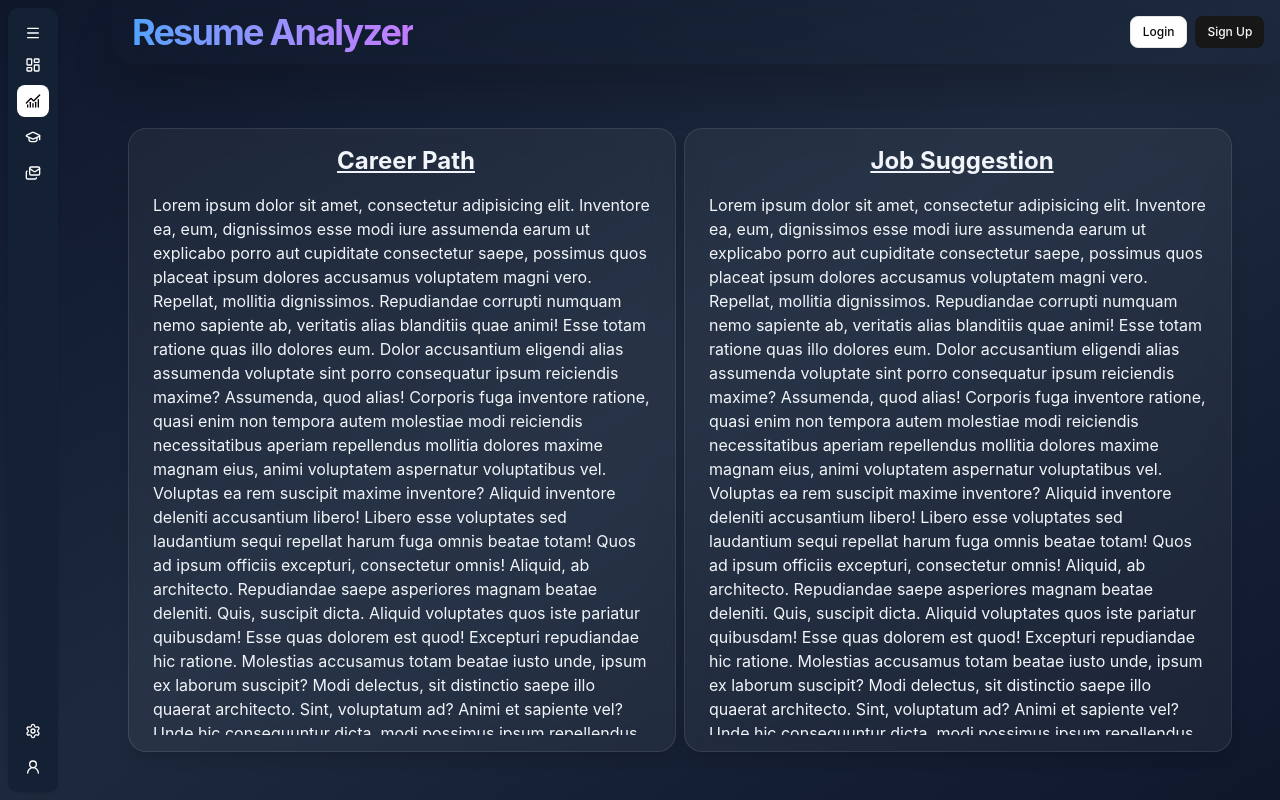
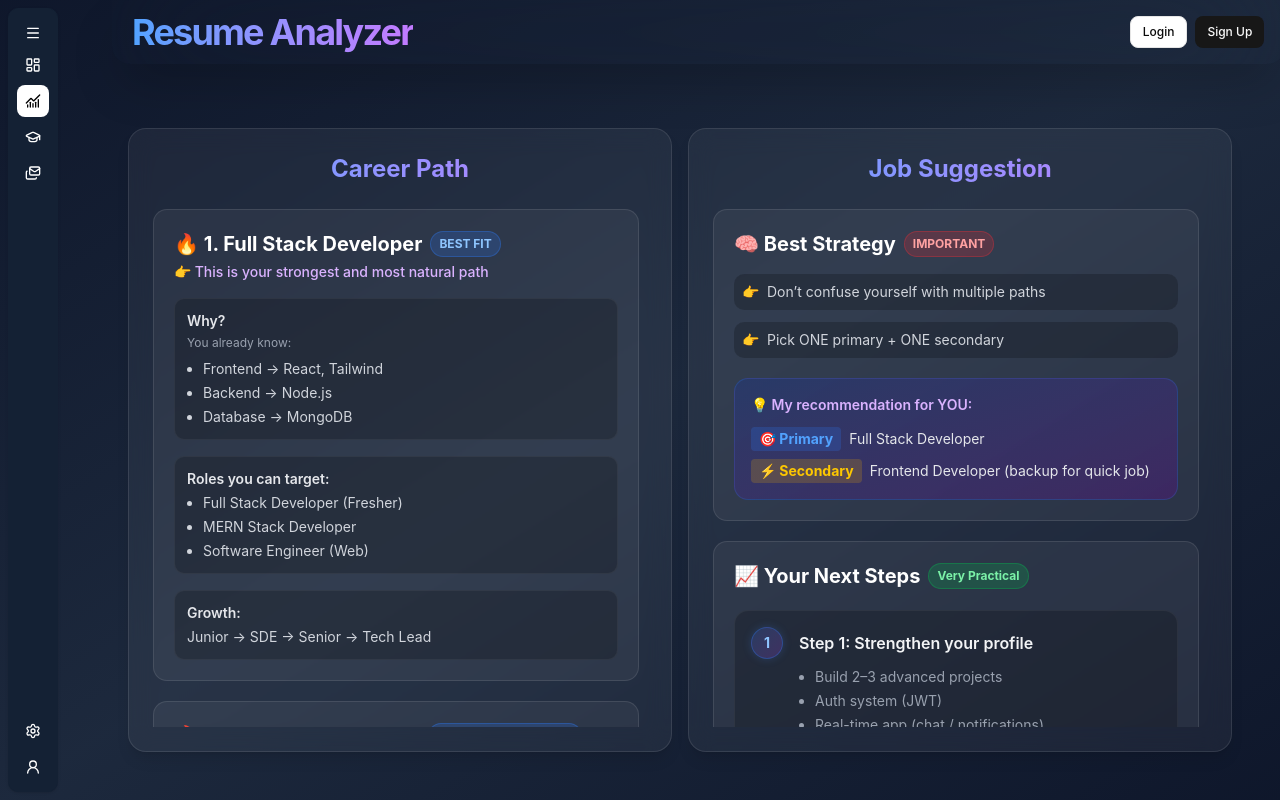
Before and after one commit to PranjalRathi07/Ai-resume-analyzer, a React (Vite) app in the folder client/: page /career-path in a window 1280 px wide. Built offline with nearby package versions, Linux system fonts and the light colour scheme.

Commit message:
design dashboard and resume score card

```diff
--- a/client/package.json
+++ b/client/package.json
@@ -26,6 +26,7 @@
 		"next": "^16.1.6",
 		"radix-ui": "^1.4.3",
 		"react": "^19.2.0",
+		"react-circular-progressbar": "^2.2.0",
 		"react-dom": "^19.2.0",
 		"react-router-dom": "^7.13.1",
 		"tailwind-merge": "^3.5.0"
--- a/client/src/components/Career-path.tsx
+++ b/client/src/components/Career-path.tsx
@@ -1,5 +1,124 @@
 /** @format */
 import { motion } from "framer-motion";
+
+const careerPathsData = [
+	{
+		id: 1,
+		title: "Full Stack Developer",
+		tag: "BEST FIT",
+		icon: "🔥",
+		hook: "This is your strongest and most natural path",
+		sections: [
+			{
+				title: "Why?",
+				subtitle: "You already know:",
+				items: [
+					"Frontend → React, Tailwind",
+					"Backend → Node.js",
+					"Database → MongoDB",
+				],
+			},
+			{
+				title: "Roles you can target:",
+				items: [
+					"Full Stack Developer (Fresher)",
+					"MERN Stack Developer",
+					"Software Engineer (Web)",
+				],
+			},
+			{
+				title: "Growth:",
+				text: "Junior → SDE → Senior → Tech Lead",
+			},
+		],
+	},
+	{
+		id: 2,
+		title: "Frontend Developer",
+		tag: "SAFE + FAST JOB PATH",
+		icon: "🔥",
+		hook: "If you want faster placement",
+		sections: [
+			{
+				title: "Why?",
+				subtitle: "Your React skills + UI work are solid",
+				items: ["You’ve built reusable components"],
+			},
+			{
+				title: "Focus:",
+				items: [
+					"Advanced React",
+					"Animations (you’re already exploring this 👀)",
+					"Performance + UI/UX polish",
+				],
+			},
+		],
+	},
+	{
+		id: 3,
+		title: "Software Engineer",
+		tag: "General SDE Role",
+		icon: "⚡",
+		hook: "If you improve DSA",
+		sections: [
+			{
+				title: "Why?",
+				subtitle: "Companies like this profile",
+				items: ["You’re already learning DSA + Java"],
+			},
+			{
+				title: "Requirement:",
+				items: ["Strong DSA", "Problem solving (LeetCode)", "System basics"],
+			},
+		],
+	},
+];
+
+const notIdealPaths = [
+	{ role: "Data Science", reason: "no Python/stats focus" },
+	{ role: "DevOps", reason: "no cloud/infra yet" },
+	{ role: "AI/ML", reason: "no math/ML base yet" },
+];
+
+const jobSuggestionData = {
+	strategy: {
+		rules: [
+			"Don’t confuse yourself with multiple paths",
+			"Pick ONE primary + ONE secondary",
+		],
+		recommendation: {
+			primary: "Full Stack Developer",
+			secondary: "Frontend Developer (backup for quick job)",
+		},
+	},
+	nextSteps: [
+		{
+			title: "Strengthen your profile",
+			actions: [
+				"Build 2–3 advanced projects",
+				"Auth system (JWT)",
+				"Real-time app (chat / notifications)",
+				"Dashboard (like your internship work)",
+			],
+		},
+		{
+			title: "Improve DSA (for better companies)",
+			actions: [
+				"Arrays, Strings, Sliding Window (you already touched this)",
+				"Target: 150–200 questions",
+			],
+		},
+		{
+			title: "Portfolio Website",
+			subtext: "One-page smooth scroll (you were asking earlier 😉)",
+			actions: ["Show: Projects, Skills, Experience"],
+		},
+		{
+			title: "Apply smartly",
+			actions: ["Start with:", "Startups", "Internships → PPO", "Remote roles"],
+		},
+	],
+};
 
 const CareerPath = () => {
 	return (
@@ -8,83 +127,167 @@ const CareerPath = () => {
 			animate={{ opacity: 1, y: 0 }}
 			exit={{ opacity: 0, y: -20 }}
 			transition={{ duration: 0.4 }}>
-			<div className='grid grid-cols-1 sm:grid-cols-2 sm:grid-rows-1 gap-x-2 h-[calc(100vh-11rem)] rounded-2xl'>
-				<div className='bg-white/5 backdrop-blur-md border border-white/10 rounded-2xl pl-6 p-4 flex flex-col shadow-lg'>
-					<h1 className='text-center text-2xl font-bold mb-4 underline'>
+			<div className='grid grid-cols-1 sm:grid-cols-2 gap-4 h-[calc(100vh-11rem)] rounded-2xl'>
+				{/* Career Path Section */}
+				<div className='bg-white/5 backdrop-blur-md border border-white/10 rounded-2xl p-6 flex flex-col shadow-lg overflow-hidden'>
+					<h1 className='text-center text-2xl font-bold mb-6 underline bg-linear-to-r from-blue-400 to-purple-400 bg-clip-text text-transparent shrink-0'>
 						Career Path
 					</h1>
-					<div className='flex-1 min-h-0 h-full overflow-y-auto pr-2 no-scrollbar'>
-						<p>
-							Lorem ipsum dolor sit amet, consectetur adipisicing elit.
-							Inventore ea, eum, dignissimos esse modi iure assumenda earum ut
-							explicabo porro aut cupiditate consectetur saepe, possimus quos
-							placeat ipsum dolores accusamus voluptatem magni vero. Repellat,
-							mollitia dignissimos. Repudiandae corrupti numquam nemo sapiente
-							ab, veritatis alias blanditiis quae animi! Esse totam ratione quas
-							illo dolores eum. Dolor accusantium eligendi alias assumenda
-							voluptate sint porro consequatur ipsum reiciendis maxime?
-							Assumenda, quod alias! Corporis fuga inventore ratione, quasi enim
-							non tempora autem molestiae modi reiciendis necessitatibus aperiam
-							repellendus mollitia dolores maxime magnam eius, animi voluptatem
-							aspernatur voluptatibus vel. Voluptas ea rem suscipit maxime
-							inventore? Aliquid inventore deleniti accusantium libero! Libero
-							esse voluptates sed laudantium sequi repellat harum fuga omnis
-							beatae totam! Quos ad ipsum officiis excepturi, consectetur omnis!
-							Aliquid, ab architecto. Repudiandae saepe asperiores magnam beatae
-							deleniti. Quis, suscipit dicta. Aliquid voluptates quos iste
-							pariatur quibusdam! Esse quas dolorem est quod! Excepturi
-							repudiandae hic ratione. Molestias accusamus totam beatae iusto
-							unde, ipsum ex laborum suscipit? Modi delectus, sit distinctio
-							saepe illo quaerat architecto. Sint, voluptatum ad? Animi et
-							sapiente vel? Unde hic consequuntur dicta, modi possimus ipsum
-							repellendus velit earum architecto eveniet sint saepe, et
-							dignissimos consectetur ut iste quas, a alias quis quisquam
-							ratione nemo. Debitis laboriosam inventore aut doloremque fuga
-							eligendi corporis molestias eos quod vitae, voluptates, suscipit
-							voluptate pariatur illo a cumque ratione, reprehenderit quibusdam!
-							Obcaecati soluta sit, eaque in voluptates et, blanditiis id minima
-							quo delectus iste! Temporibus, inventore maxime? Quae ullam quis
-							eaque iure eius ad illum officia dicta.
-						</p>
+					<div className='flex-1 min-h-0 h-full overflow-y-auto pr-2 no-scrollbar flex flex-col gap-5'>
+						{careerPathsData.map((path) => (
+							<div
+								key={path.id}
+								className='bg-white/5 border border-white/10 p-5 rounded-xl transition-all hover:bg-white/10'>
+								<div className='flex flex-wrap items-center gap-2 mb-1'>
+									<h2 className='text-xl font-bold text-white flex items-center gap-2'>
+										{path.icon} {path.id}. {path.title}
+									</h2>
+									<span className='text-[10px] md:text-xs font-bold bg-blue-500/20 text-blue-300 px-2 py-1 rounded-full border border-blue-500/30'>
+										{path.tag}
+									</span>
+								</div>
+								<p className='text-sm text-purple-300 font-medium mb-4'>
+									👉 {path.hook}
+								</p>
+
+								<div className='space-y-4'>
+									{path.sections.map((sec, idx) => (
+										<div
+											key={idx}
+											className='bg-black/20 p-3 rounded-lg border border-white/5'>
+											<h3 className='font-semibold text-gray-200 text-sm'>
+												{sec.title}
+											</h3>
+											{sec.subtitle && (
+												<p className='text-xs text-gray-400 mt-1 mb-2'>
+													{sec.subtitle}
+												</p>
+											)}
+											{sec.items && (
+												<ul className='list-disc list-outside ml-4 text-sm text-gray-300 mt-1 space-y-1'>
+													{sec.items.map((item, i) => (
+														<li key={i}>{item}</li>
+													))}
+												</ul>
+											)}
+											{sec.text && (
+												<p className='text-sm text-gray-300 mt-1'>{sec.text}</p>
+											)}
+										</div>
+									))}
+								</div>
+							</div>
+						))}
+
+						{/* Not Ideal Section */}
+						<div className='bg-red-500/5 border border-red-500/20 p-5 rounded-xl'>
+							<h2 className='text-lg font-bold text-red-400 flex items-center gap-2 mb-3'>
+								❌ Not ideal for you (right now)
+							</h2>
+							<div className='flex flex-col gap-3'>
+								{notIdealPaths.map((path, idx) => (
+									<div
+										key={idx}
+										className='flex items-start md:items-center gap-2 text-sm text-gray-300 bg-red-950/20 p-2 rounded-lg'>
+										<span className='text-red-300 font-semibold w-28 shrink-0 flex items-center h-full'>
+											{path.role}
+										</span>
+										<span className='text-gray-400 text-xs md:text-sm flex-1'>
+											❌ {path.reason}
+										</span>
+									</div>
+								))}
+							</div>
+						</div>
 					</div>
 				</div>
-				<div className='bg-white/5 backdrop-blur-md border border-white/10 rounded-2xl pl-6 p-4 flex flex-col shadow-lg'>
-					<h1 className='text-center text-2xl font-bold mb-4 underline'>
+
+				{/* Job Suggestion Section */}
+				<div className='bg-white/5 backdrop-blur-md border border-white/10 rounded-2xl p-6 flex flex-col shadow-lg overflow-hidden'>
+					<h1 className='text-center text-2xl font-bold mb-6 underline bg-linear-to-r from-blue-400 to-purple-400 bg-clip-text text-transparent shrink-0'>
 						Job Suggestion
 					</h1>
-					<div className='flex-1 min-h-0 h-full overflow-y-auto pr-2 no-scrollbar'>
-						<p>
-							Lorem ipsum dolor sit amet, consectetur adipisicing elit.
-							Inventore ea, eum, dignissimos esse modi iure assumenda earum ut
-							explicabo porro aut cupiditate consectetur saepe, possimus quos
-							placeat ipsum dolores accusamus voluptatem magni vero. Repellat,
-							mollitia dignissimos. Repudiandae corrupti numquam nemo sapiente
-							ab, veritatis alias blanditiis quae animi! Esse totam ratione quas
-							illo dolores eum. Dolor accusantium eligendi alias assumenda
-							voluptate sint porro consequatur ipsum reiciendis maxime?
-							Assumenda, quod alias! Corporis fuga inventore ratione, quasi enim
-							non tempora autem molestiae modi reiciendis necessitatibus aperiam
-							repellendus mollitia dolores maxime magnam eius, animi voluptatem
-							aspernatur voluptatibus vel. Voluptas ea rem suscipit maxime
-							inventore? Aliquid inventore deleniti accusantium libero! Libero
-							esse voluptates sed laudantium sequi repellat harum fuga omnis
-							beatae totam! Quos ad ipsum officiis excepturi, consectetur omnis!
-							Aliquid, ab architecto. Repudiandae saepe asperiores magnam beatae
-							deleniti. Quis, suscipit dicta. Aliquid voluptates quos iste
-							pariatur quibusdam! Esse quas dolorem est quod! Excepturi
-							repudiandae hic ratione. Molestias accusamus totam beatae iusto
-							unde, ipsum ex laborum suscipit? Modi delectus, sit distinctio
-							saepe illo quaerat architecto. Sint, voluptatum ad? Animi et
-							sapiente vel? Unde hic consequuntur dicta, modi possimus ipsum
-							repellendus velit earum architecto eveniet sint saepe, et
-							dignissimos consectetur ut iste quas, a alias quis quisquam
-							ratione nemo. Debitis laboriosam inventore aut doloremque fuga
-							eligendi corporis molestias eos quod vitae, voluptates, suscipit
-							voluptate pariatur illo a cumque ratione, reprehenderit quibusdam!
-							Obcaecati soluta sit, eaque in voluptates et, blanditiis id minima
-							quo delectus iste! Temporibus, inventore maxime? Quae ullam quis
-							eaque iure eius ad illum officia dicta.
-						</p>
+					<div className='flex-1 min-h-0 h-full overflow-y-auto pr-2 no-scrollbar flex flex-col gap-5'>
+						{/* Strategy */}
+						<div className='bg-white/5 border border-white/10 p-5 rounded-xl transition-all hover:bg-white/10'>
+							<div className='flex flex-wrap items-center gap-2 mb-4'>
+								<h2 className='text-xl font-bold text-white flex items-center gap-2'>
+									🧠 Best Strategy
+								</h2>
+								<span className='text-[10px] md:text-xs font-bold bg-red-500/20 text-red-300 px-2 py-1 rounded-full border border-red-500/30'>
+									IMPORTANT
+								</span>
+							</div>
+
+							<ul className='space-y-3 mb-5'>
+								{jobSuggestionData.strategy.rules.map((rule, idx) => (
+									<li
+										key={idx}
+										className='text-sm text-gray-300 flex items-start gap-2 bg-black/20 p-2 rounded-lg'>
+										<span className='shrink-0'>👉</span> {rule}
+									</li>
+								))}
+							</ul>
+
+							<div className='bg-linear-to-br from-blue-900/40 to-purple-900/40 p-4 rounded-xl border border-blue-500/20'>
+								<p className='text-sm font-semibold text-purple-300 mb-3'>
+									💡 My recommendation for YOU:
+								</p>
+								<div className='space-y-2 flex flex-col'>
+									<div className='text-sm text-gray-200 flex items-center flex-wrap gap-2'>
+										<span className='text-blue-400 font-bold bg-blue-500/20 px-2 py-0.5 rounded'>
+											🎯 Primary
+										</span>
+										{jobSuggestionData.strategy.recommendation.primary}
+									</div>
+									<div className='text-sm text-gray-200 flex items-center flex-wrap gap-2'>
+										<span className='text-yellow-400 font-bold bg-yellow-500/20 px-2 py-0.5 rounded'>
+											⚡ Secondary
+										</span>
+										{jobSuggestionData.strategy.recommendation.secondary}
+									</div>
+								</div>
+							</div>
+						</div>
+
+						{/* Next Steps */}
+						<div className='bg-white/5 border border-white/10 p-5 rounded-xl transition-all hover:bg-white/10'>
+							<div className='flex flex-wrap items-center gap-2 mb-5'>
+								<h2 className='text-xl font-bold text-white flex items-center gap-2'>
+									📈 Your Next Steps
+								</h2>
+								<span className='text-[10px] md:text-xs font-bold bg-green-500/20 text-green-300 px-2 py-1 rounded-full border border-green-500/30'>
+									Very Practical
+								</span>
+							</div>
+
+							<div className='space-y-4'>
+								{jobSuggestionData.nextSteps.map((step, idx) => (
+									<div
+										key={idx}
+										className='relative flex items-start flex-col xl:flex-row gap-4 p-4 bg-black/20 rounded-xl border border-white/5'>
+										<div className='h-8 w-8 shrink-0 rounded-full bg-linear-to-br from-blue-500/20 to-purple-500/20 border border-blue-500/30 flex items-center justify-center text-blue-300 font-bold text-sm shadow-[0_0_10px_rgba(59,130,246,0.2)]'>
+											{idx + 1}
+										</div>
+										<div className='flex-1 mt-1'>
+											<h3 className='font-semibold text-gray-100 flex items-center gap-2'>
+												Step {idx + 1}: {step.title}
+											</h3>
+											{step.subtext && (
+												<p className='text-xs text-purple-300 mt-1 font-medium'>
+													{step.subtext}
+												</p>
+											)}
+											<ul className='list-disc list-outside ml-4 text-sm text-gray-400 mt-3 space-y-1'>
+												{step.actions.map((act, i) => (
+													<li key={i}>{act}</li>
+												))}
+											</ul>
+										</div>
+									</div>
+								))}
+							</div>
+						</div>
 					</div>
 				</div>
 			</div>
```
Also changed, not shown: client/src/components/dashbord.tsx (+70 -26 lines), 1 other file (tests, documents, lock files or other folders). Lines whose indentation alone changed are shown as unchanged.
